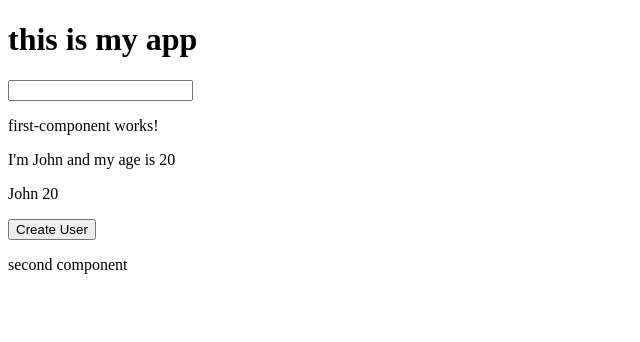
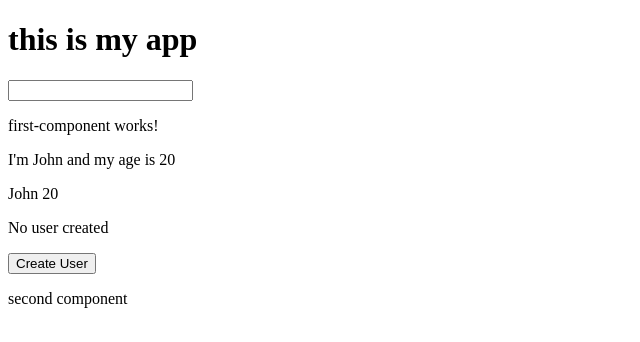
Before and after one commit to musakazim-1397/angular-rxjs, an Angular app: page / in a window 1280 px wide. Shown: the top 342 px of the page, without its empty margins (0-640 px from the left). Built offline with nearby package versions, Linux system fonts and the light colour scheme.

Commit message:
5th commit

```diff
--- a/src/app/first-component/first-component.component.html
+++ b/src/app/first-component/first-component.component.html
@@ -1,5 +1,6 @@
 <p>first-component works!</p>
 <p>I'm {{name}} and my age is {{age}}</p>
 <p>{{getUserDetails()}}</p>
+<p>{{userCreated}}</p>
 
-<button [disabled]="!allowNewUser" >Create User</button>
+<button [disabled]="!allowNewUser" (click)="onCreateUser()">Create User</button>
--- a/src/app/first-component/first-component.component.ts
+++ b/src/app/first-component/first-component.component.ts
@@ -9,6 +9,7 @@ export class FirstComponentComponent {
     name = "John";
     age = 20;
     allowNewUser = false;
+    userCreated='No user created'
 
     constructor(){
         setTimeout(() => {
@@ -16,6 +17,9 @@ export class FirstComponentComponent {
         }, 2000);
     }
 
+    onCreateUser(){
+      this.userCreated = 'User was created';
+    }
     getUserDetails(){
         return this.name + " " + this.age;
     }
```
